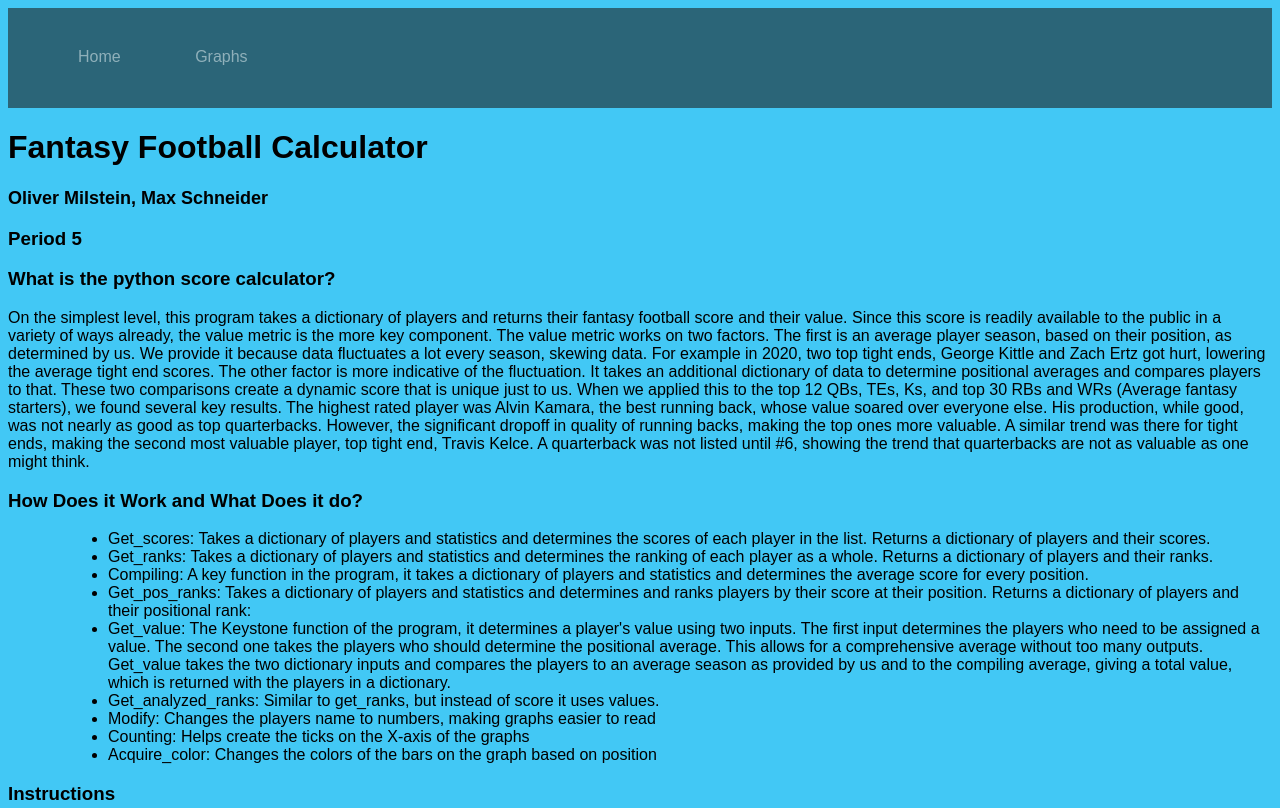
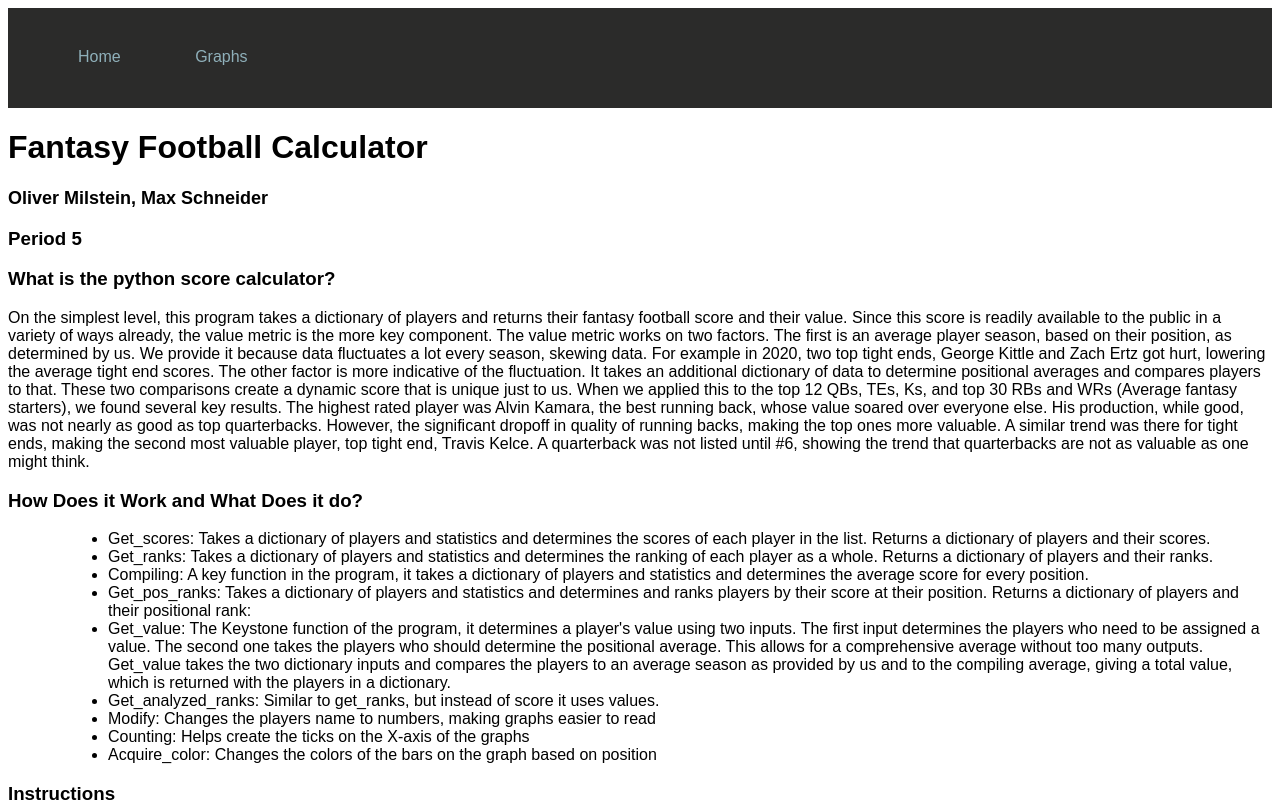
Before and after one commit to Omilstein30/web, a plain HTML site: page final.html in a window 1280 px wide. Shown: the top 808 px of the page. Drawn offline with Linux system fonts and the light colour scheme.

Commit message:
Update football.css

```diff
--- a/football.css
+++ b/football.css
@@ -1,11 +1,11 @@
 body {
-   background: #42c8f5;
+   background: #ffffff;
    font-family: arial;
 }
 nav {
 	width: 100%;
 	height: 100px;
-	background-color: #2b6578;
+	background-color: #2b2b2a;
 }
 
 ul {
@@ -35,7 +35,7 @@ nav a::before {
   content: '';
   display: flex;
   height: 10px;
-  background-color: #8fb0ba;
+  background-color: orange;
 
   position: absolute;
   top: 0;
```
